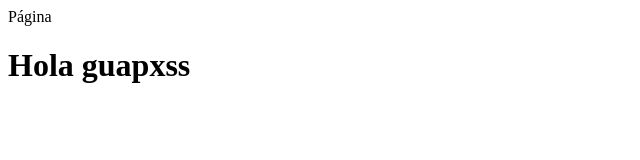
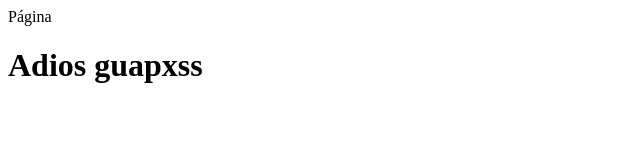
Before and after one commit to DianaPeralta5/Daw18, a plain HTML site: page index.html in a window 1280 px wide. Shown: the whole page, without its empty margins (0-640 px from the left). Drawn offline with Linux system fonts and the light colour scheme.

Commit message:
Update index.html

```diff
--- a/index.html
+++ b/index.html
@@ -3,6 +3,6 @@
     <tittle>Página<tittle>
   </head>
   <body>
-    <h1>Hola guapxss</h1>
+    <h1>Adios guapxss</h1>
   </body>
 </html>
```
